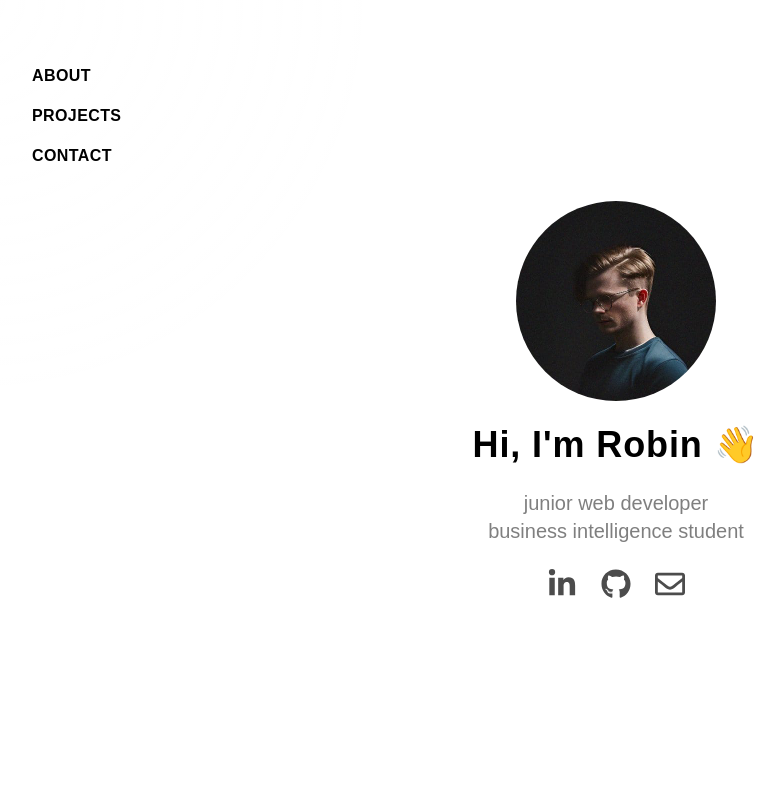
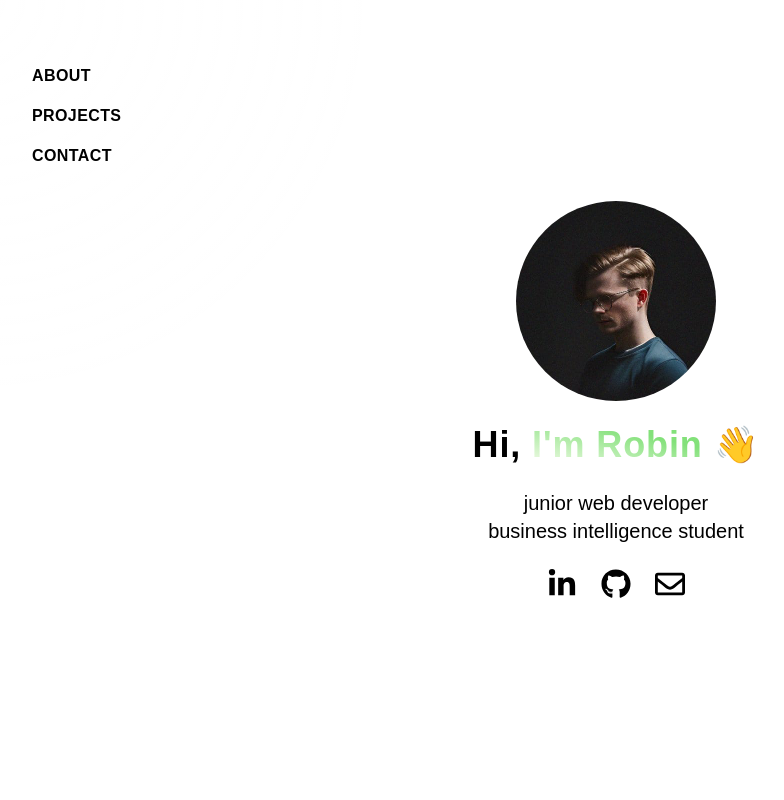
Before and after one commit to CodeOfRob/portfolio, a Next.js app: page / in a window 1280 px wide. Shown: the top 800 px of the page, without its empty margins (24-808 px from the left). Built offline with nearby package versions, Linux system fonts and the light colour scheme.

Commit message:
added fancy gradient to salutation

```diff
--- a/components/about/page.tsx
+++ b/components/about/page.tsx
@@ -15,10 +15,15 @@ export default function About() {
           height={200}
           className="rounded-full mx-auto"
         />
-        <p className="text-4xl font-semibold tracking-wide">
-          Hi, I&apos;m Robin 👋
+
+        <p className="text-4xl font-semibold tracking-wide ">
+          Hi,{" "}
+          <span className="text-transparent bg-clip-text bg-gradient-to-bl from-primary from-30% to-accent/10">
+            I&apos;m Robin
+          </span>{" "}
+          👋
         </p>
-        <div className="text-xl opacity-50">
+        <div className="text-xl">
           <p>junior web developer</p>
           <p>business intelligence student</p>
         </div>
@@ -26,21 +31,21 @@ export default function About() {
           <Link
             href={socials.linkedin.link}
             target="_blank"
-            className="opacity-70 hover:opacity-100 transition duration-300"
+            className="hover:text-primary transition duration-200"
           >
             <FaLinkedinIn size={30} />
           </Link>
           <Link
             href={socials.github.link}
             target="_blank"
-            className="opacity-70 hover:opacity-100 transition duration-300"
+            className="hover:text-primary transition duration-200"
           >
             <FaGithub size={30} />
           </Link>
           <Link
             href={socials.email.link}
             target="_blank"
-            className="opacity-70 hover:opacity-100 transition duration-300"
+            className="hover:text-primary transition duration-200"
           >
             <FaRegEnvelope size={30} />
           </Link>
```
